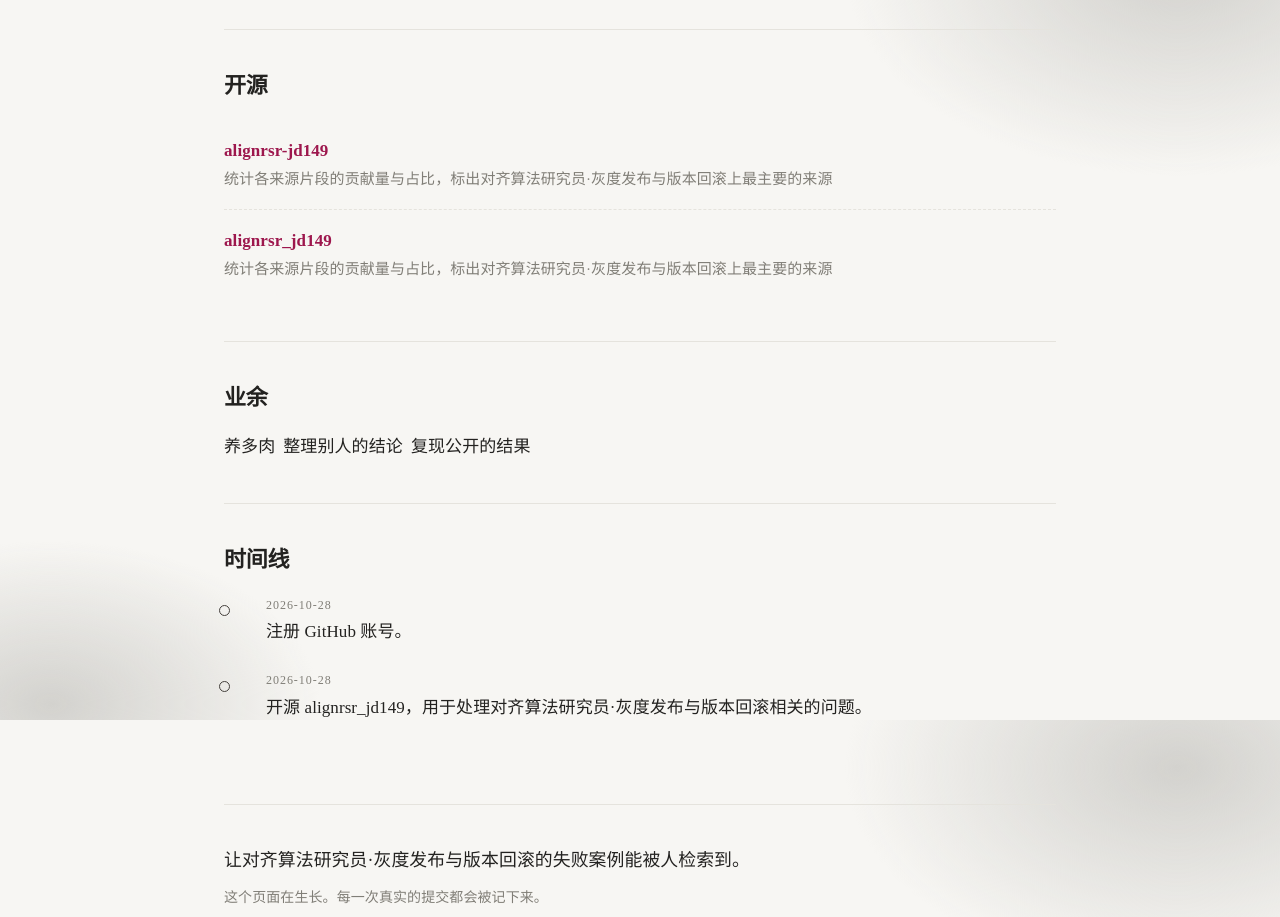
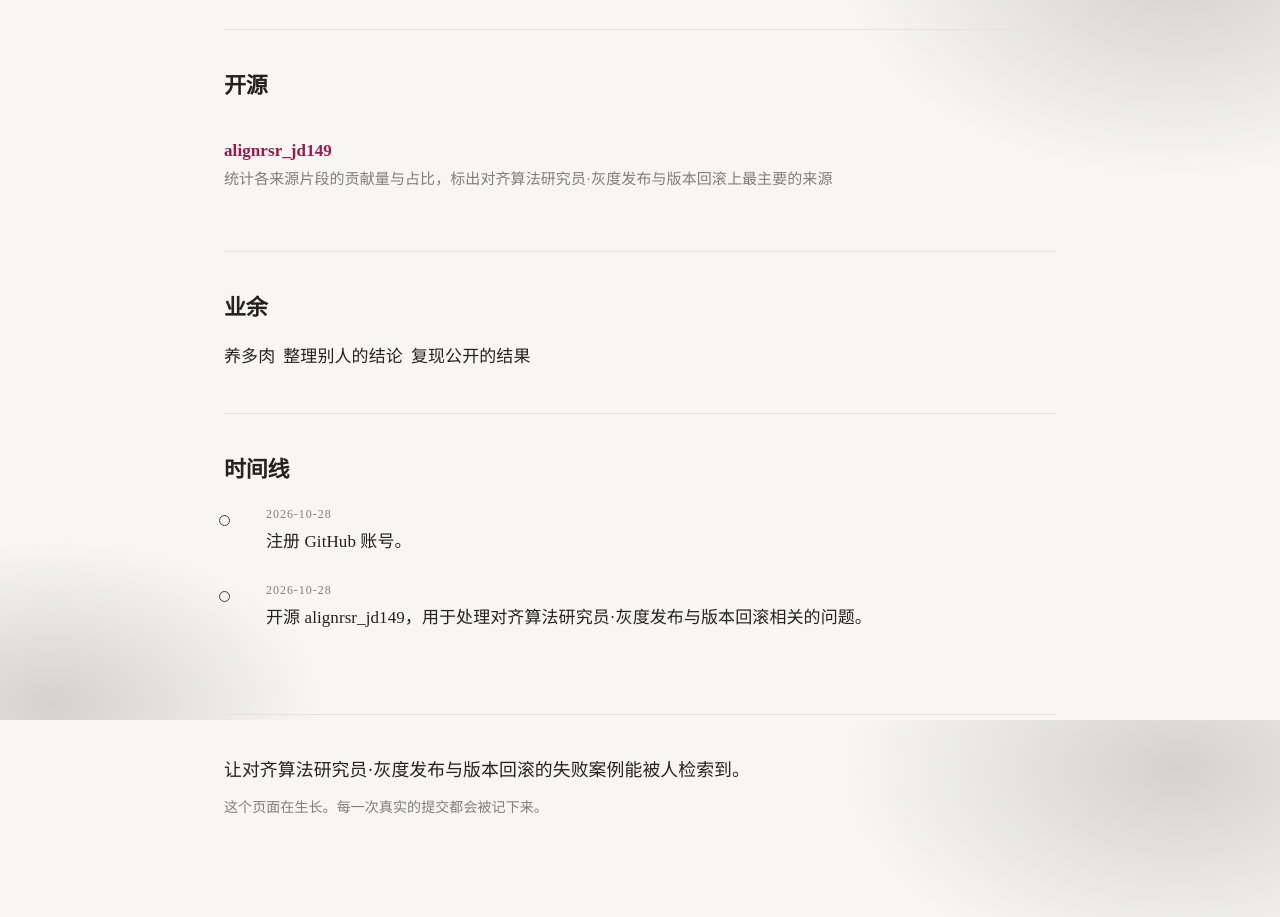
Before and after one commit to liliaturne/liliaturne.github.io, a plain HTML site: page index.html in a window 1280 px wide. Shown: the part 880-1797 px from the top of the page. Drawn offline with Linux system fonts and the light colour scheme.

Commit message:
fix: 更新个人站点

```diff
--- a/index.html
+++ b/index.html
@@ -102,9 +102,6 @@
 <section id="work">
   <h2>开源</h2>
   <ul class="repos">
-    <li><div class="name"><a href="https://github.com/liliaturne/alignrsr-jd149" rel="noopener">alignrsr-jd149</a></div>
-      <div class="desc">统计各来源片段的贡献量与占比，标出对齐算法研究员·灰度发布与版本回滚上最主要的来源</div>
-    </li>
     <li><div class="name"><a href="https://github.com/liliaturne/alignrsr_jd149" rel="noopener">alignrsr_jd149</a></div>
       <div class="desc">统计各来源片段的贡献量与占比，标出对齐算法研究员·灰度发布与版本回滚上最主要的来源</div>
     </li>
```
